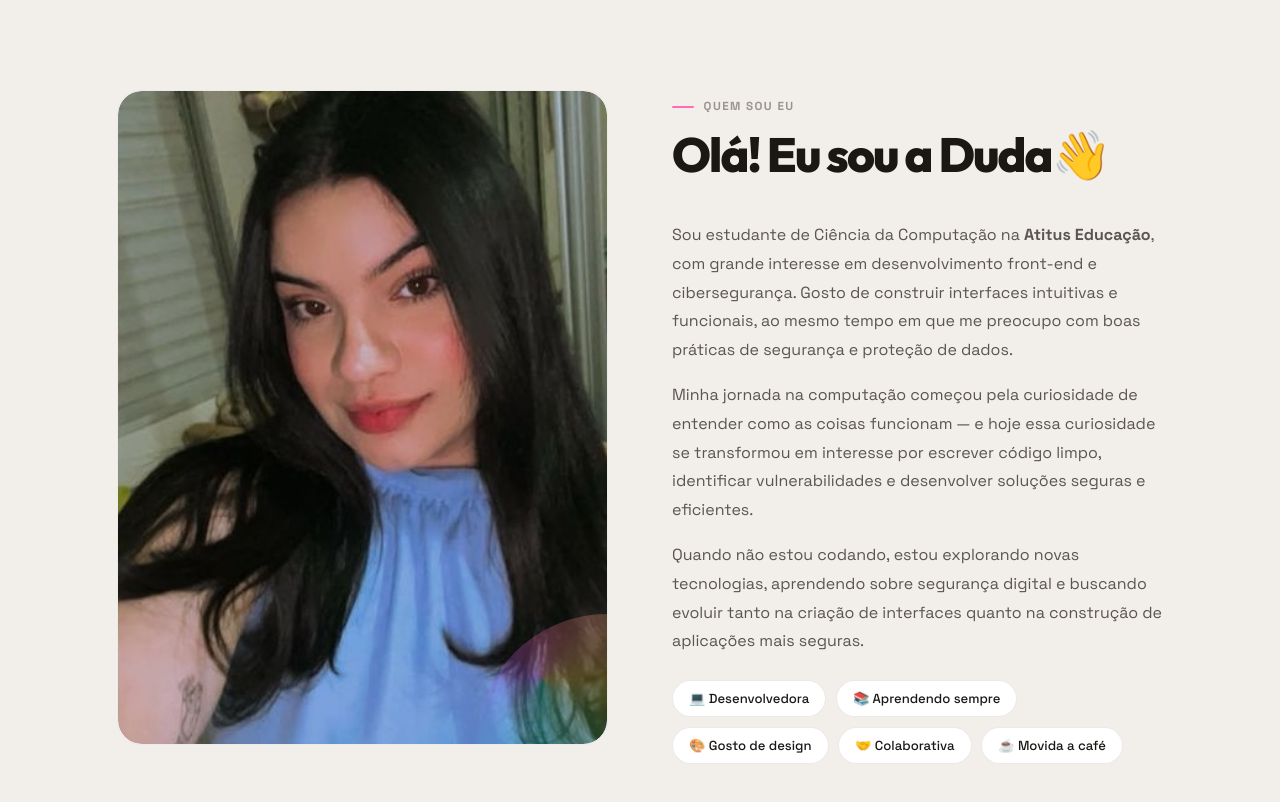
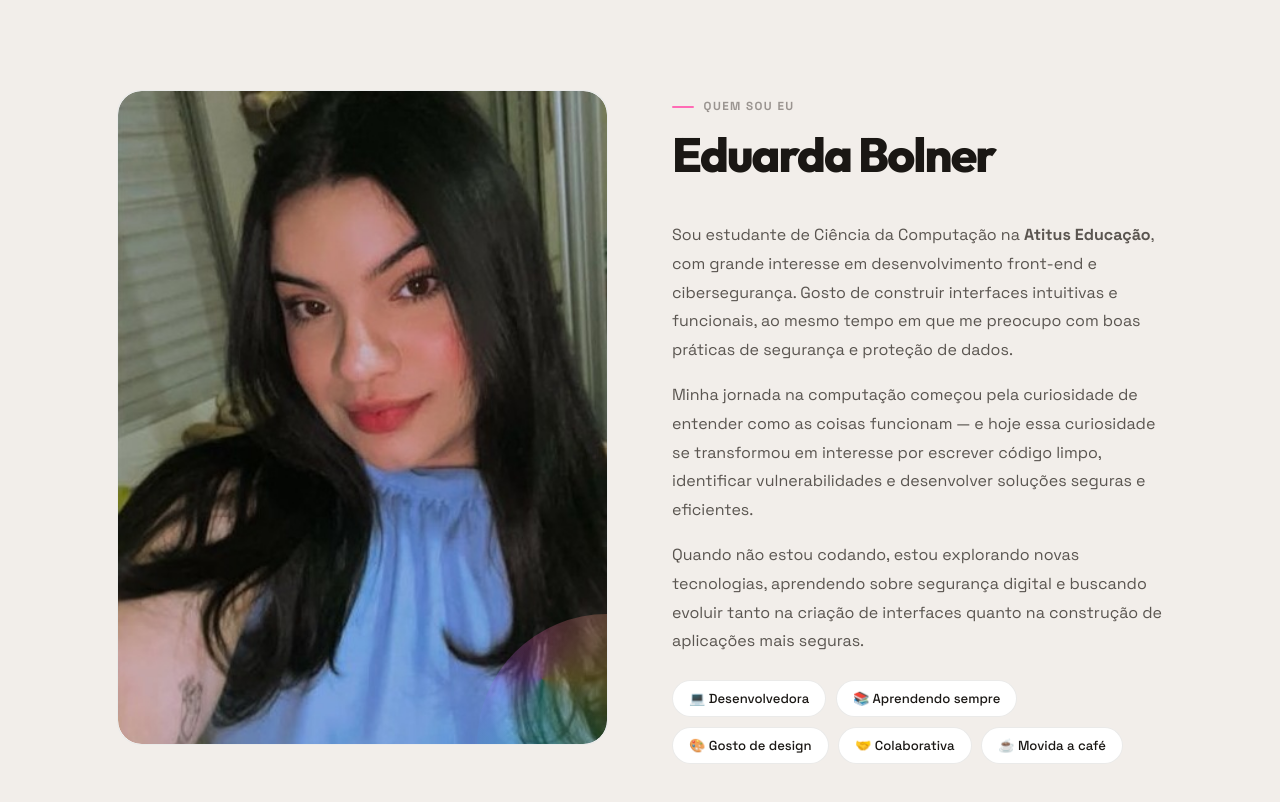
Before and after one commit to EduardaBolner/EduardaBolner.dev, a plain HTML site: page index.html in a window 1280 px wide. Shown: the part 840-1642 px from the top of the page. Drawn offline with nearby package versions, Linux system fonts and the light colour scheme.

Commit message:
Mudando um pouco a aparência

```diff
--- a/index.html
+++ b/index.html
@@ -82,7 +82,7 @@
       </div>
       <div class="fade-up">
         <div class="section-label lp">Quem sou eu</div>
-        <h2>Olá! Eu sou a Duda👋</h2>
+        <h2>Eduarda Bolner</h2>
         <div class="sobre-text">
           <p>Sou estudante de Ciência da Computação na <strong>Atitus Educação</strong>, com grande interesse em desenvolvimento front-end e cibersegurança. Gosto de construir interfaces intuitivas e funcionais, ao mesmo tempo em que me preocupo com boas práticas de segurança e proteção de dados.</p>
           <p>Minha jornada na computação começou pela curiosidade de entender como as coisas funcionam — e hoje essa curiosidade se transformou em interesse por escrever código limpo, identificar vulnerabilidades e desenvolver soluções seguras e eficientes.</p>
```
